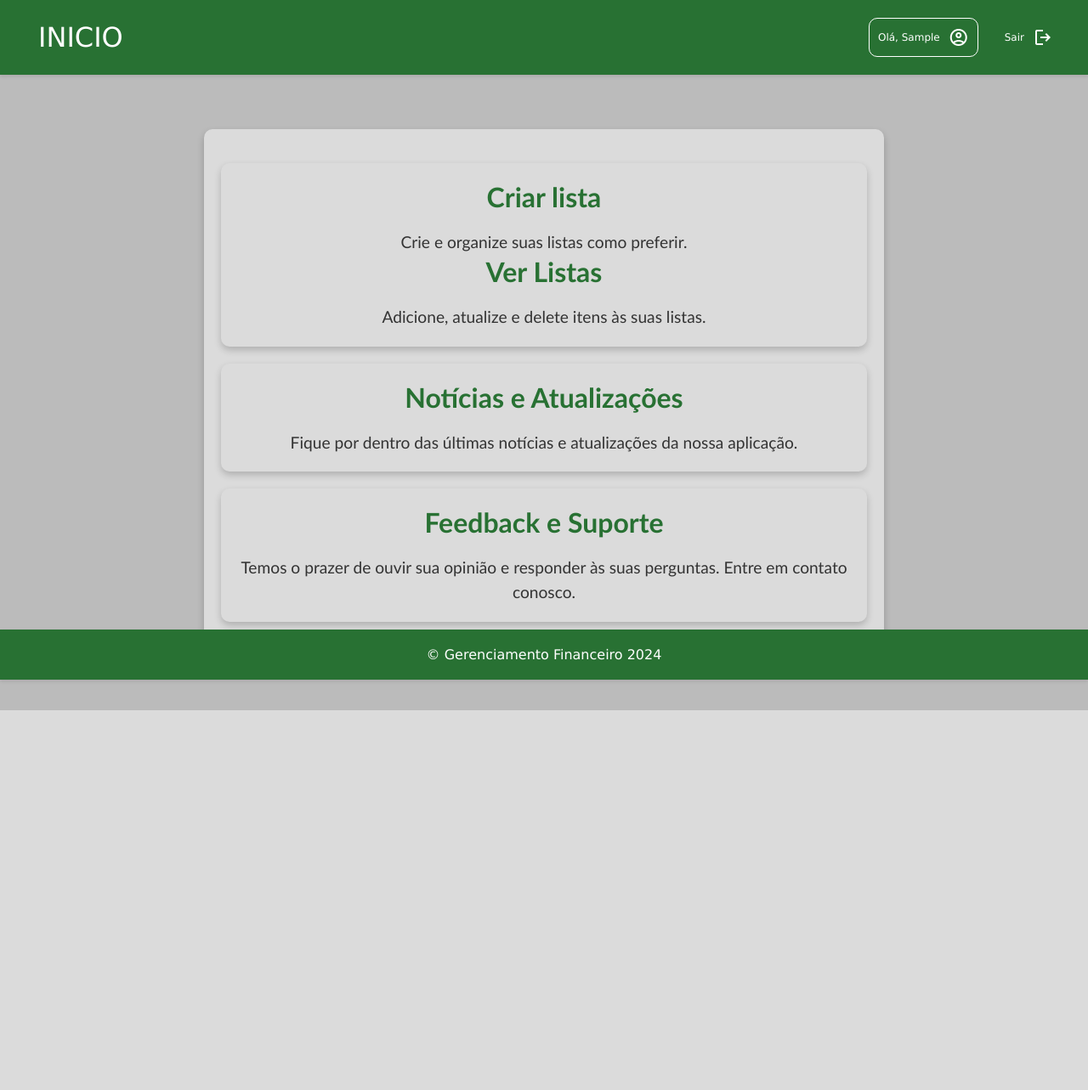
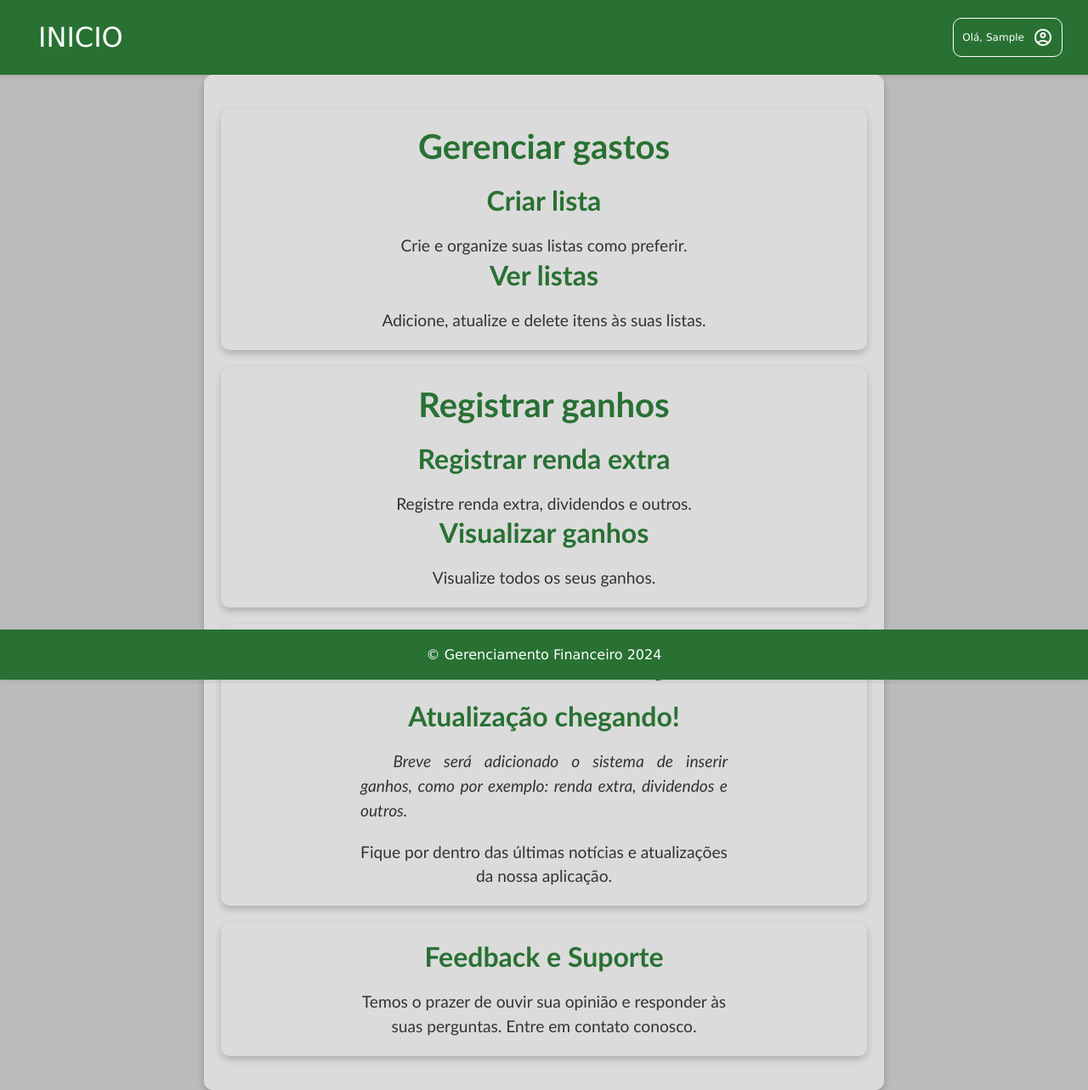
Before and after one commit to MoisesAvilar/gerenciamento_financeiro, a Django app: page / in a window 1280 px wide. Shown: the whole page at 85% size. Before the commit the page ends 836 px from the top, so only its background shows below. Run offline with Django 4.2, Linux system fonts and the light colour scheme; the visitor is signed in with stand-in values (Sample User, id 1).

Commit message:
- fixes on frontend - script showLogoutButton added

```diff
--- a/accounts/templates/accounts/login.html
+++ b/accounts/templates/accounts/login.html
@@ -32,7 +32,6 @@
                     {{ login_form.errors }}
                 </div>
             </fieldset>
-            <br>
             <div class="button">
                 <button type="submit">Entrar</button>
             </div>
--- a/accounts/templates/accounts/sign_up.html
+++ b/accounts/templates/accounts/sign_up.html
@@ -39,7 +39,6 @@
                     {{ user_form.password2 }}
             </div>
         </fieldset>
-        <br>
         <div class="button">
             <button type="submit">Cadastrar</button>
         </div>
--- a/core/templates/base.html
+++ b/core/templates/base.html
@@ -7,9 +7,8 @@
     <title>{% block title %}{% endblock %}</title>
     {% load static %}
     <script src="{% static 'logout.js' %}"></script>
+    <script src="{% static 'showLogoutButton.js' %}"></script>
     <link rel="stylesheet" type="text/css" href="{% static 'base.css' %}">
-    <link rel="stylesheet" href="https://fonts.googleapis.com/css2?family=Material+Symbols+Outlined:opsz,wght,FILL,GRAD@24,400,0,0" />
-    <link rel="stylesheet" href="https://fonts.googleapis.com/css2?family=Material+Symbols+Outlined:opsz,wght,FILL,GRAD@24,400,0,0" />
     <link rel="stylesheet" href="https://fonts.googleapis.com/css2?family=Material+Symbols+Outlined:opsz,wght,FILL,GRAD@24,400,0,0" />
 </head>
 <body>
@@ -24,17 +23,13 @@
             </ul>
             <ul id="logged-in" class="navbar">
                 {% if user.is_authenticated %}
-                    {% if user.username is title %}
-                        <li id="hello">Olá, {{ user.username }}
-                            <span class="material-symbols-outlined">account_circle</span>
-                        </li>
-                    {% else %}
-                        <li id="hello">Olá, {{ user.username.title }}
-                            <span class="material-symbols-outlined">account_circle</span>
-                        </li>
-                    {% endif %}
-                    <li id="logout"><a href="{% url 'accounts:logout' %}">Sair
-                        <span class="material-symbols-outlined">logout</span></a>
+                    <li id="hello" onclick="showLogoutButton()">Olá, {{ user.username.title }}
+                        <span class="material-symbols-outlined">account_circle</span>
+                    </li>
+                    <li id="logout">
+                        <a href="{% url 'accounts:logout' %}" onclick="logout()">Sair
+                            <span class="material-symbols-outlined">logout</span>
+                        </a>
                     </li>
                 {% endif %}
             </ul>
--- a/cria_lista/templates/cria_lista/index.html
+++ b/cria_lista/templates/cria_lista/index.html
@@ -6,28 +6,43 @@
 {% endblock %}
 
 {% block content %}
-<main class="menu">
+<main>
+    <div class="menu">
         <section class="features-container">
+            <h1>Gerenciar gastos</h1>
             <div class="feature">
                 <h2><a href="{% url 'cria_lista:nova_lista' %}">Criar lista</a></h2>
                 <p>Crie e organize suas listas como preferir.</p>
             </div>
-
             <div class="feature2">
-            <h2><a href="{% url 'cria_lista:listas' %}">Ver Listas</a></h2>
+                <h2><a href="{% url 'cria_lista:listas' %}">Ver listas</a></h2>
                 <p>Adicione, atualize e delete itens às suas listas.</p>
             </div>
         </section>
-
+        <section class="features-container">
+            <h1>Registrar ganhos</h1>
+            <div class="feature">
+                <h2><a href="#">Registrar renda extra</a></h2>
+                <p>Registre renda extra, dividendos e outros.</p>
+            </div>
+            <div class="feature2">
+                <h2><a href="#">Visualizar ganhos</a></h2>
+                <p>Visualize todos os seus ganhos.</p>
+            </div>
+        </section>
         <section class="updates-container">
-        <h2><a href="https://www.github.com/MoisesAvilar/gerenciamento-financeiro/" target="_blank" rel="external">Notícias e Atualizações</a></h2>
+            <h1><a href="https://www.github.com/MoisesAvilar/gerenciamento-financeiro/" target="_blank" rel="external">Notícias e Atualizações</a></h1>
+            <h2>Atualização chegando!</h2>
+            <p class="brief">
+                <i>Breve será adicionado o sistema de inserir ganhos, como por exemplo: renda extra, dividendos e outros.</i>
+            </p>
             <p>Fique por dentro das últimas notícias e atualizações da nossa aplicação.</p>
         </section>
-
         <section class="feedback">
             <h2><a href="https://www.linkedin.com/in/moisés-avilar/" rel="external" target="_blank">Feedback e Suporte</a></h2>
             <p>Temos o prazer de ouvir sua opinião e responder às suas perguntas. Entre em contato conosco.</p>
         </section>
+    </div>
 
 </main>
 
--- a/static/css/base.css
+++ b/static/css/base.css
@@ -1,7 +1,18 @@
 @charset "UTF-8";
 
 :root {
-    --cor1: #287133;
+  --cor-primaria: #287133;
+  --cor-secundaria: #2b2b2b;
+  --cor-terciaria: #dbdbdb;
+  --cor-leitura: #ffffff;
+  --cor-verde: #287133;
+  --cor-texto: #333;
+  --cor-link: #007bff;
+  --cor-botao: #489c2f;
+  --cor-texto: #333;
+  --cor1alt: #0E90A1;
+  --cor1alt2: #5CDCED;
+  --cor1alt3: #0A626E;
   --cor2: #bbbbbb;
   --cor3: #cac3c3;
   --cor4: #000000;
@@ -10,10 +21,10 @@
   --cor7: #8d8d8d;
   --cor8: #4e4e4e;
   --cor-add: #0000ff;
-    --cor-edit: #2f8f9c;
+  --cor-edit: #489c2f9f;
   --cor-delete: #8d1e1e;
   --fonte-cabeçalho: Verdana, Helvetica, sans-serif;
-    --fonte-paragrafos: 'Gill Sans', 'Gill Sans MT', Calibri, 'Trebuchet MS', sans-serif;
+  --fonte-paragrafos: "Gill Sans", "Gill Sans MT", Calibri, "Trebuchet MS", sans-serif;
 }
 
 * {
@@ -71,34 +82,59 @@ nav ul.navbar {
 #hello:hover {
   cursor: pointer;
   background-color: var(--cor3);
-    transition: background-color .3s ease-in-out;
+  transition: background-color 0.3s ease-in-out;
   color: var(--cor4);
   border: 1px solid var(--cor5);
   border-radius: 10px;
   padding: 10px;
 }
 
-#login, #logout, #signup {
-    border: 1px solid var(--cor1);
+#login,
+#logout,
+#signup {
+  border: 1px solid var(--cor-primaria);
   border-radius: 10px;
   position: relative;
   display: flex;
   align-items: center;
 }
 
-#login:hover, #logout:hover, #signup:hover {
+#login:hover,
+#logout:hover,
+#signup:hover {
   border: 1px solid var(--cor5);
   color: var(--cor4);
   border-radius: 10px;
+  cursor: pointer;
 }
 
-#logout a {
-    display: flex;
+#logout {
+  display: none;
   align-items: center;
+  position: absolute;
+  background-color: var(--cor-primaria);
+  border: 1px solid var(--cor5);
+  border-radius: 10px;
+  padding: 0 20px;
+  top: 70px;
+  z-index: 2;
+  animation: slide-down 0.3s ease-in-out;
+}
+
+@keyframes slide-down {
+  from {
+    opacity: 0;
+    transform: translateY(-10px);
+  }
+  to {
+    opacity: 1;
+    transform: translateY(0);
+  }
 }
 
 .material-symbols-outlined {
   margin-left: 10px;
+  vertical-align: middle;
 }
 
 .navbar {
@@ -113,9 +149,10 @@ nav ul.navbar {
   margin: 0 10px;
 }
 
-header, footer {
+header,
+footer {
   font-family: var(--fonte-cabeçalho);
-    background-color: var(--cor1);
+  background-color: var(--cor-primaria);
   color: white;
   padding: 20px;
   text-align: center;
--- a/static/css/index_style.css
+++ b/static/css/index_style.css
@@ -1,11 +1,4 @@
 @charset "UTF-8";
-
-:root {
-    --cor-primaria: #287133;
-    --cor-secundaria: #2b2b2b;
-    --cor-terciaria: #dbdbdb;
-    --cor-texto: #333;
-}
 
 * {
     margin: 0;
@@ -18,22 +11,16 @@ body {
     background-color: var(--cor-terciaria);
 }
 
-header {
-    background-color: var(--cor-primaria);
-    color: var(--cor-terciaria);
-    padding: 20px;
+h1 {
+    color: var(--cor-primaria);
+    font-size: 2.5em;
     text-align: center;
+    margin-bottom: 20px;
 }
-
-header h1 {
-    font-size: 2.5em;
-}
-
 .menu {
     position: absolute;
     background-color: var(--cor-terciaria);
     padding: 20px;
-    margin: 20% auto;
     max-width: 800px;
     box-shadow: 0 4px 8px rgba(0, 0, 0, 0.2);
     border-radius: 10px;
@@ -95,6 +82,12 @@ section p {
     line-height: 1.5;
 }
 
+section .brief {
+    text-indent: 2em;
+    margin-bottom: 20px;
+    text-align: justify;
+}
+
 section a {
     text-decoration: none;
     color: var(--cor-primaria);
@@ -106,25 +99,30 @@ section a:hover {
 }
 
 @media only screen and (min-width: 768px) {
+    main {
+        display: flex;
+        flex-direction: column;
+        align-items: center;
+    }
 
     .menu {
-        position: static;
-        margin: 20% auto;
         max-width: 800px;
         align-items: center;
         flex-direction: column;
-        margin-bottom: 40px;
+        margin: 0 auto;
+    }
+
+    p {
+        max-width:  60%;
+        text-align: center;
+        margin: 0 auto;
     }
 }
 
 @media only screen and (min-width: 992px) {
     .menu {
-        margin: 15% auto;
+        align-items: center;
+        flex-direction: column;
+        margin: 0 auto;
     }
 }
-
-@media only screen and (min-width: 1200px) {
-    .menu {
-        margin: 5% auto;
-    }
-}
--- a/static/js/logout.js
+++ b/static/js/logout.js
@@ -1,10 +1,6 @@
-document.addEventListener("DOMContentLoaded", function() {
-    var logoutLink = document.getElementById("logout");
-
-    logoutLink.addEventListener("click", function(event) {
-        var confirmLogout = confirm("Você realmente deseja sair?");
-        if (!confirmLogout) {
-            event.preventDefault();
-        }
-    });
-});
+function logout() {
+    let confirmLogout = confirm('Realmente deseja sair?')
+    if (!confirmLogout) {
+        event.preventDefault()
+    }
+}
--- /dev/null
+++ b/static/js/showLogoutButton.js
@@ -0,0 +1,20 @@
+function showLogoutButton() {
+  const logout = document.getElementById("logout");
+
+  if (logout.style.display === "none") {
+    logout.style.display = "flex";
+    document.addEventListener("click", handleClickOutside, true);
+  } else {
+    logout.style.display = "none";
+    document.removeEventListener("click", handleClickOutside, true);
+  }
+}
+
+function handleClickOutside(event) {
+  const logout = document.getElementById("logout");
+  const hello = document.getElementById("hello");
+  if (!logout.contains(event.target) && !hello.contains(event.target)) {
+    logout.style.display = "none";
+    document.removeEventListener("click", handleClickOutside, true);
+  }
+}
```
Also changed, not shown: cria_lista/templates/cria_lista/itens.html (+4 -4 lines), static/css/action_confirm.css (+0 -20 lines), static/css/authentication_form.css (+58 -30 lines), static/css/item_view_style.css (+63 -64 lines), static/css/list_view_style.css (+9 -25 lines). Lines whose indentation alone changed are shown as unchanged.
